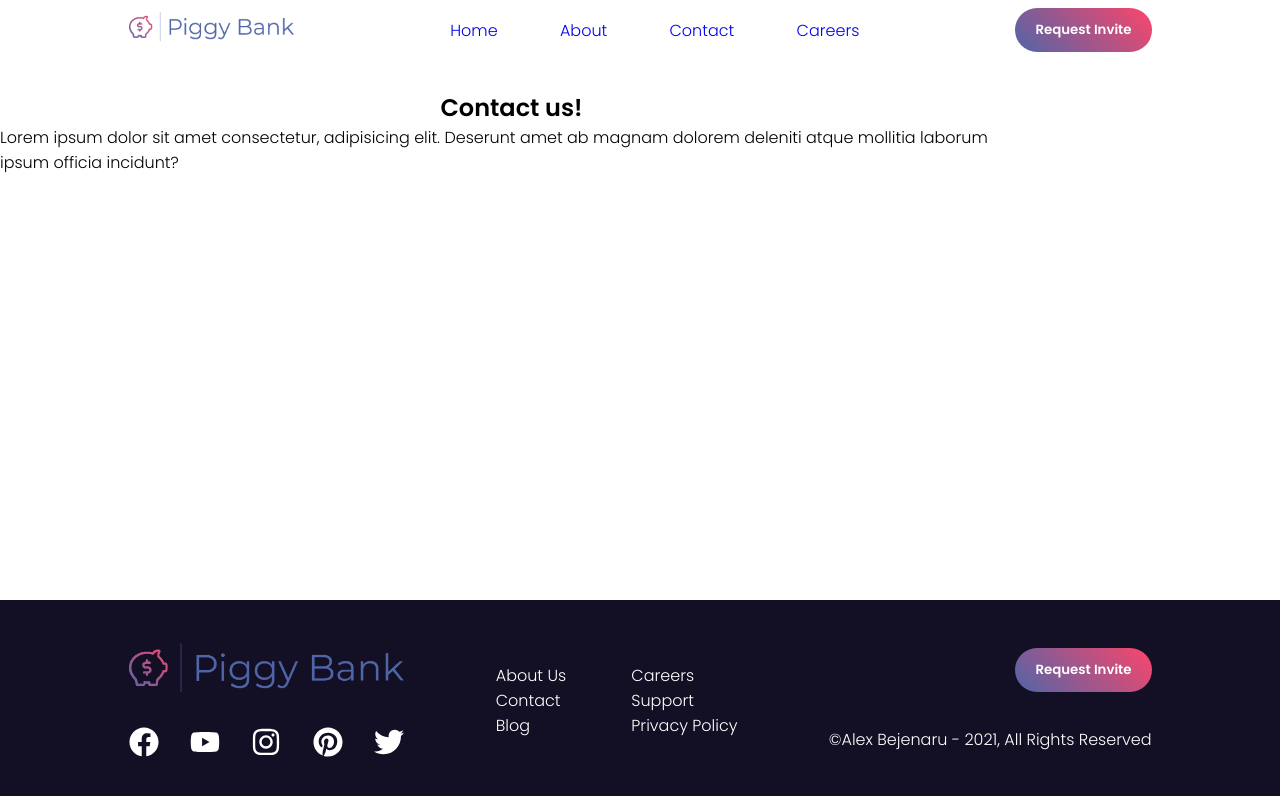
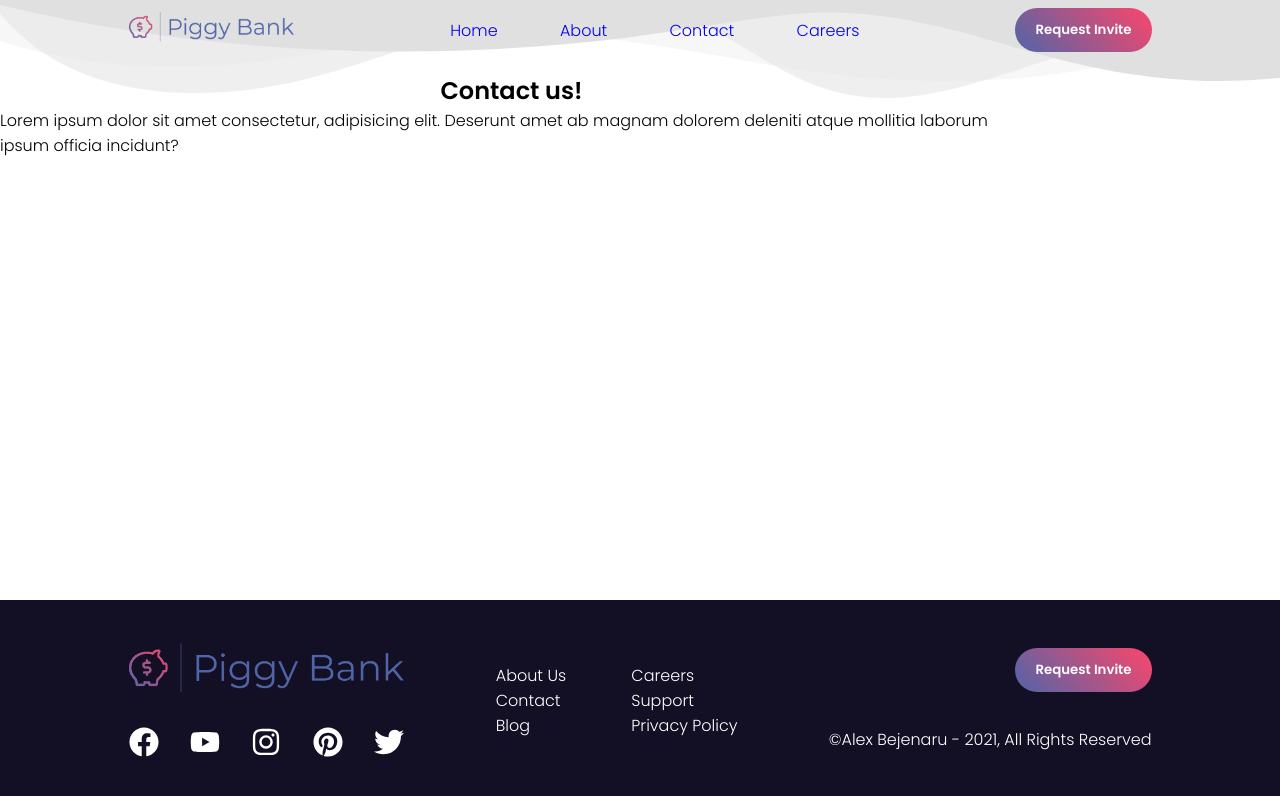
Before and after one commit to alexdbejenaru/piggybank-landing-page, a React app: page /contact in a window 1280 px wide. Shown: the top 796 px of the page. Built offline with nearby package versions, Linux system fonts and the light colour scheme.

Commit message:
modified contact page

```diff
--- a/src/components/Contact/ContactHeroSection.js
+++ b/src/components/Contact/ContactHeroSection.js
@@ -1,6 +1,16 @@
 const ContactHeroSection = () => {
     return (
         <>
+            <div className="contact-wrapper">
+                <div class="custom-shape-divider-bottom-1634965345">
+                    <svg data-name="Layer 1" xmlns="http://www.w3.org/2000/svg" viewBox="0 0 1200 120" preserveAspectRatio="none">
+                    <path d="M0,0V46.29c47.79,22.2,103.59,32.17,158,28,70.36-5.37,136.33-33.31,206.8-37.5C438.64,32.43,512.34,53.67,583,72.05c69.27,18,138.3,24.88,209.4,13.08,36.15-6,69.85-17.84,104.45-29.34C989.49,25,1113-14.29,1200,52.47V0Z" opacity=".25" class="shape-fill"></path>
+                    <path d="M0,0V15.81C13,36.92,27.64,56.86,47.69,72.05,99.41,111.27,165,111,224.58,91.58c31.15-10.15,60.09-26.07,89.67-39.8,40.92-19,84.73-46,130.83-49.67,36.26-2.85,70.9,9.42,98.6,31.56,31.77,25.39,62.32,62,103.63,73,40.44,10.79,81.35-6.69,119.13-24.28s75.16-39,116.92-43.05c59.73-5.85,113.28,22.88,168.9,38.84,30.2,8.66,59,6.17,87.09-7.5,22.43-10.89,48-26.93,60.65-49.24V0Z" opacity=".5" class="shape-fill"></path>
+                    <path d="M0,0V5.63C149.93,59,314.09,71.32,475.83,42.57c43-7.64,84.23-20.12,127.61-26.46,59-8.63,112.48,12.24,165.56,35.4C827.93,77.22,886,95.24,951.2,90c86.53-7,172.46-45.71,248.8-84.81V0Z" class="shape-fill"></path>
+                    </svg>
+                </div>
+            </div>
+
             <div className="contact-hero">
                 <h2 className="contact-hero_title">Contact us!</h2>
                 <p className="contact-hero_text">Lorem ipsum dolor sit amet consectetur, adipisicing elit. Deserunt amet ab magnam dolorem deleniti atque mollitia laborum ipsum officia incidunt?</p>
--- a/src/styles/pages/contact.scss
+++ b/src/styles/pages/contact.scss
@@ -1,9 +1,34 @@
 @use '../utils' as *;
+
+.contact-wrapper {
+    position: relative;
+    background-color: var(--color-bg-color);
+    width: 100vw;
+
+    .custom-shape-divider-bottom-1634965345 {
+        position: absolute;
+        top: 0;
+        left: 0;
+        width: 100%;
+        overflow: hidden;
+        line-height: 0;
+        opacity: .3;
+
+        svg {
+            position: relative;
+            display: block;
+            width: calc(123% + 1.3px);
+            height: rem(107px);
+        }
+
+        .shape-fill {
+            fill: #9B9B9B;
+        }
+    }
+}
 
 .contact-content {
     height: calc(100vh - 200px);
-    padding-top: rem(50px);
-    max-width: rem(1366px);
 
     @include breakpoint-down(large) {
         max-width: rem(1023px);
@@ -12,12 +37,20 @@
     @include breakpoint-down(medium) {
         max-width: rem(639px);
     }
+
+    @include breakpoint-down(small) {
+        max-width: rem(639px);
+        height: calc(100vh - 100px);
+    }
 }
 
 .contact-hero {
+    max-width: rem(1366px);
+    margin: 0 auto;
     height: 30%;
     display: flex;
     flex-direction: column;
     justify-content: center;
     align-items: center;
+    padding-top: rem(50px);
 }
```
